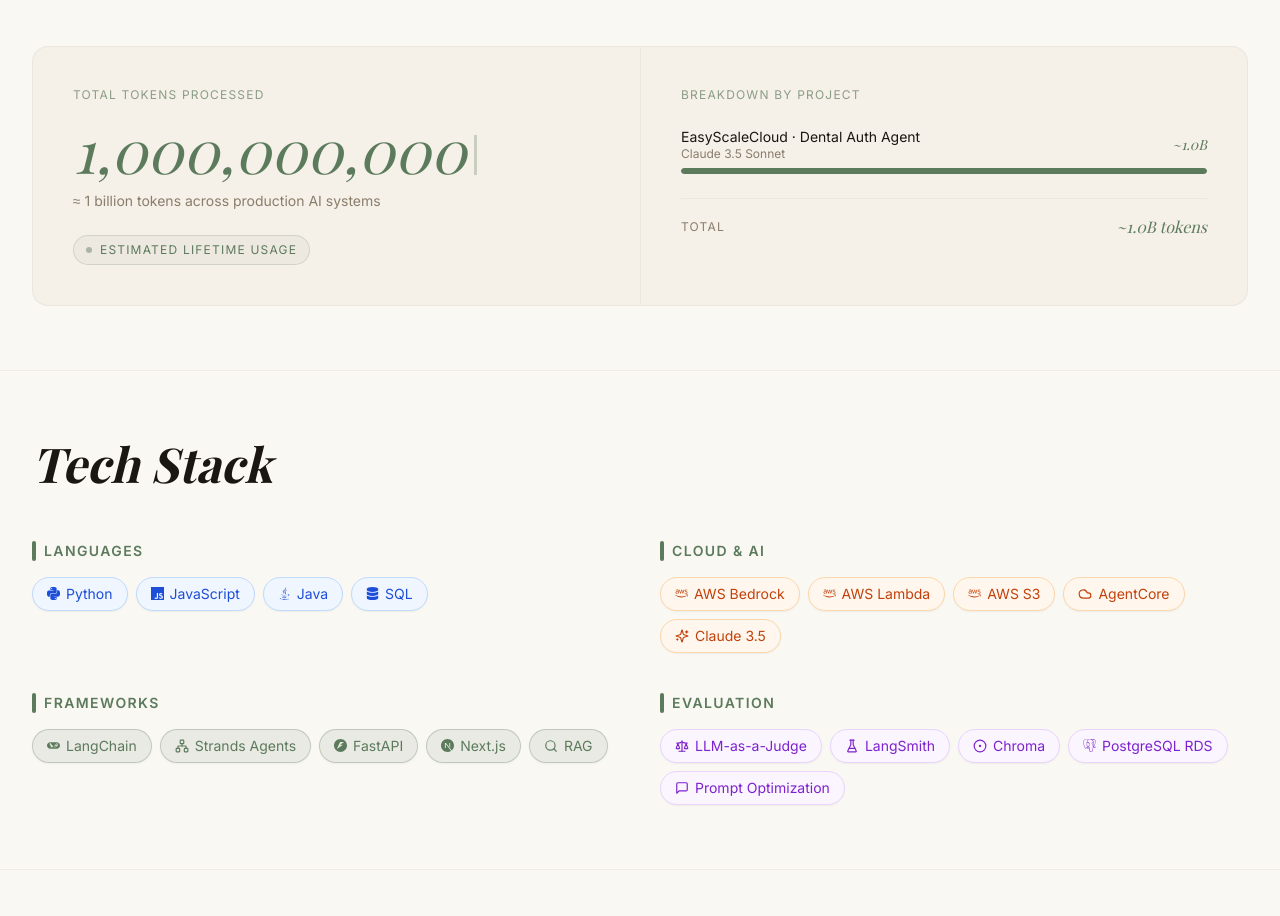
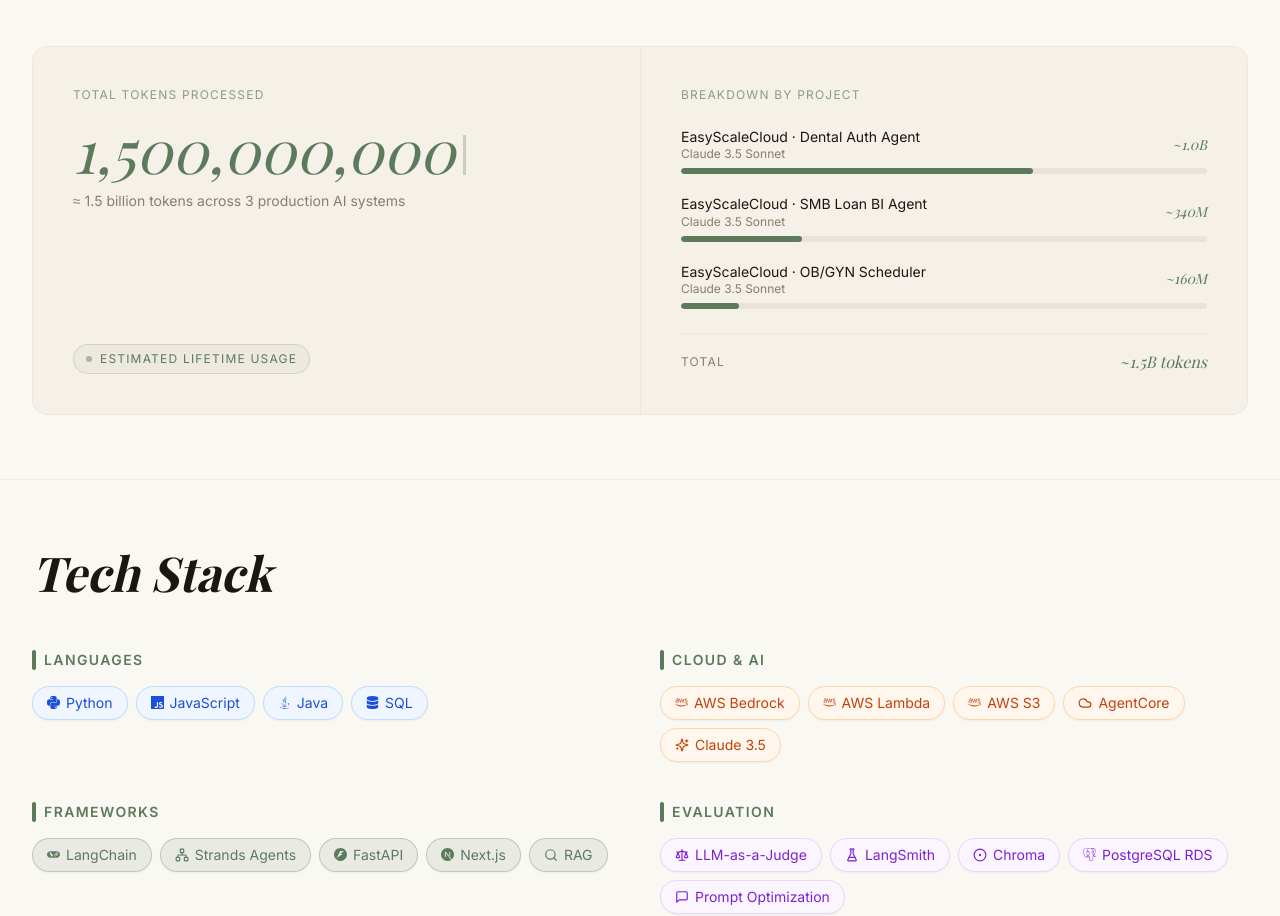
Before and after one commit to shm6886/personal_portfolio_ai-project, a Next.js app: page / in a window 1280 px wide. Shown: the part 1429-2345 px from the top of the page. Built offline with nearby package versions, Linux system fonts and the light colour scheme.

Commit message:
feat: add SMB Loan BI Agent and OB/GYN Scheduler to token breakdown
Co-Authored-By: Claude Sonnet 4.6 <noreply@anthropic.com>

```diff
--- a/app/(marketing)/_components/TokenTicker.tsx
+++ b/app/(marketing)/_components/TokenTicker.tsx
@@ -3,10 +3,12 @@
 import { useEffect, useRef, useState } from "react"
 import { motion, useInView } from "framer-motion"
 
-const TOTAL_TOKENS = 1_000_000_000
+const TOTAL_TOKENS = 1_500_000_000
 
 const PROJECTS = [
-  { name: "EasyScaleCloud · Dental Auth Agent", tokens: "~1.0B", model: "Claude 3.5 Sonnet", bar: 1.0 },
+  { name: "EasyScaleCloud · Dental Auth Agent", tokens: "~1.0B", model: "Claude 3.5 Sonnet", bar: 0.67 },
+  { name: "EasyScaleCloud · SMB Loan BI Agent", tokens: "~340M", model: "Claude 3.5 Sonnet", bar: 0.23 },
+  { name: "EasyScaleCloud · OB/GYN Scheduler",  tokens: "~160M", model: "Claude 3.5 Sonnet", bar: 0.11 },
 ]
 
 function useCount(target: number, inView: boolean, duration = 2200) {
@@ -79,7 +81,7 @@ export default function TokenTicker() {
                 </div>
 
                 <p className="text-sm text-muted-foreground font-body mt-3">
-                  ≈ 1 billion tokens across production AI systems
+                  ≈ 1.5 billion tokens across 3 production AI systems
                 </p>
               </div>
 
@@ -132,7 +134,7 @@ export default function TokenTicker() {
               {/* Divider + total */}
               <div className="border-t border-muted/40 pt-4 flex items-center justify-between">
                 <span className="text-xs font-body uppercase tracking-widest text-muted-foreground">Total</span>
-                <span className="font-display italic text-accent text-base">~1.0B tokens</span>
+                <span className="font-display italic text-accent text-base">~1.5B tokens</span>
               </div>
             </div>
 
```
